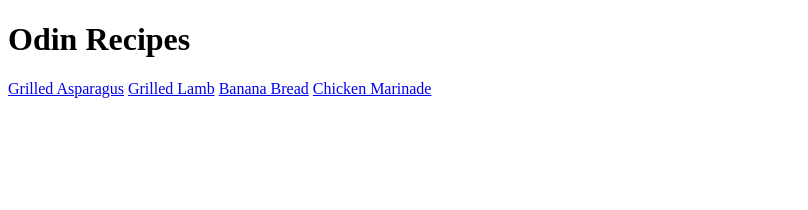
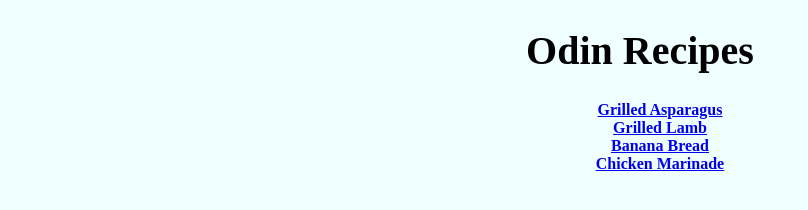
Before and after one commit to juszint/odin-recipes, a plain HTML site: page index.html in a window 1280 px wide. Shown: the whole page, without its empty margins (0-808 px from the left). Drawn offline with Linux system fonts and the light colour scheme.

Commit message:
Add style to index and recepies

```diff
--- a/index.html
+++ b/index.html
@@ -3,14 +3,17 @@
     <head>
         <meta charset="UTF-8">
         <Title>Odin Recipes</Title>
+        <link rel="stylesheet" href="./style.css">
     </head>
     <Body>
 
         <H1>Odin Recipes</H1>
-        <a href="recipes/grilled_asparagus.html">Grilled Asparagus</a>
-        <a href="./recipes/grilled_lamb.html">Grilled Lamb</a>
-        <a href="./recipes/banana_bread.html">Banana Bread</a>
-        <a href="./recipes/chicken_marinade.html">Chicken Marinade</a>
+        <ul>
+            <li><a href="recipes/grilled_asparagus.html">Grilled Asparagus</a></li>
+            <li><a href="./recipes/grilled_lamb.html">Grilled Lamb</a></li>
+            <li> <a href="./recipes/banana_bread.html">Banana Bread</a></li>
+            <li><a href="./recipes/chicken_marinade.html">Chicken Marinade</a></li>
+        </ul>
 
     </Body>
 
--- /dev/null
+++ b/recipes/style.css
@@ -0,0 +1,16 @@
+body{
+    background-color: khaki;
+}
+h1,
+h2{
+    text-align: center;
+    color: white;
+}
+img{
+    width: auto;
+    height: 400px;
+
+}
+p{
+    text-align: center;
+}
--- /dev/null
+++ b/style.css
@@ -0,0 +1,14 @@
+body{
+    background-color: azure;
+}
+ul{
+    list-style: none;
+    color: black;
+    text-align: center;
+    font-weight: bold;
+}
+
+h1{
+    text-align: center;
+    font-size: 40px;
+}
```
Also changed, not shown: recipes/banana_bread.html (+1 -0 lines), recipes/chicken_marinade.html (+1 -0 lines), recipes/grilled_asparagus.html (+1 -0 lines), recipes/grilled_lamb.html (+1 -0 lines).
